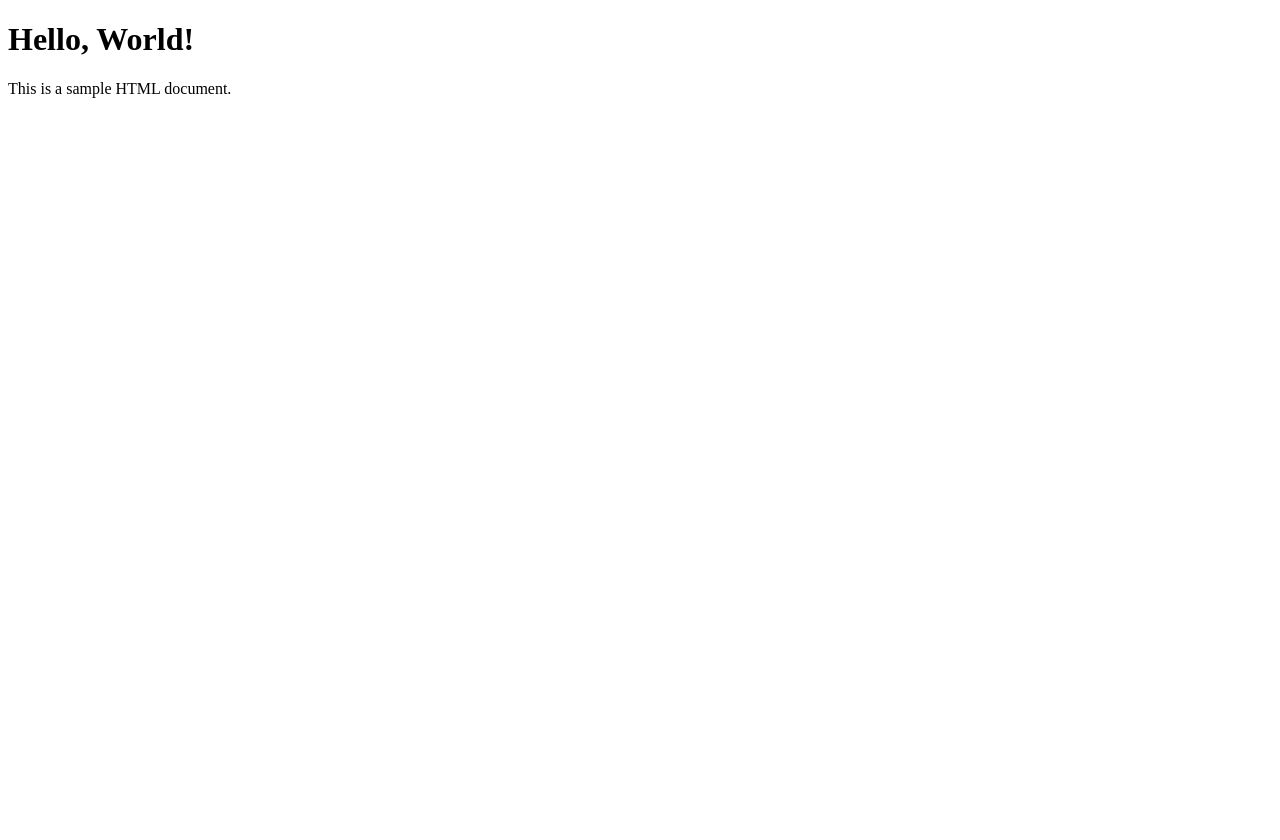
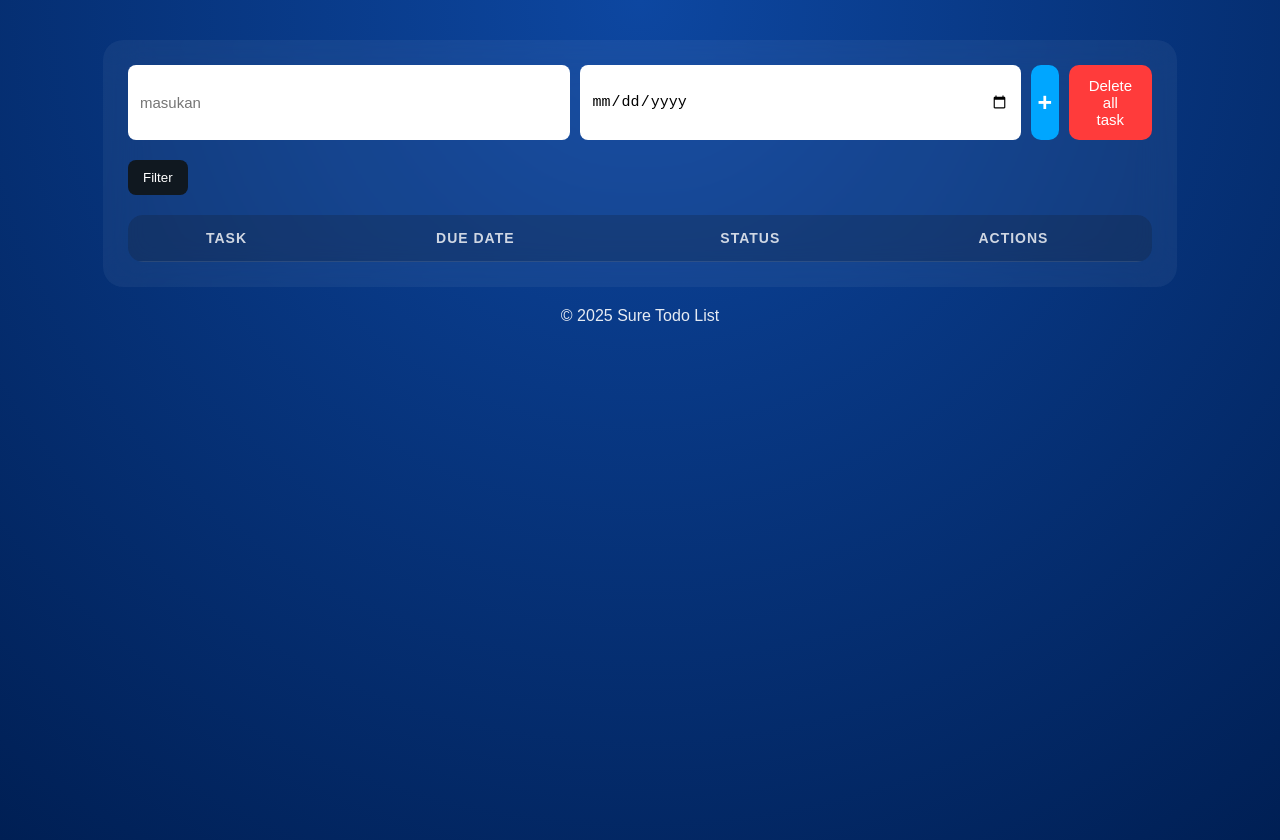
Before and after one commit to Rik315/CodingCamp-10Nov25-sure, a plain HTML site: page index.html in a window 1280 px wide. Before the commit the page ends 800 px from the top, so only its background shows below. Drawn offline with Linux system fonts and the light colour scheme.

Commit message:
update mini project

```diff
--- /dev/null
+++ b/css/style.css
@@ -0,0 +1,115 @@
+body {
+    margin: 0;
+    padding: 0;
+    font-family: Arial, sans-serif;
+    background: radial-gradient(circle at top, #0d47a1, #001f54);
+    height: 100vh;
+    color: white;
+}
+
+.container {
+    width: 80%;
+    margin: auto;
+    margin-top: 40px;
+    background: rgba(255,255,255,0.05);
+    border-radius: 20px;
+    padding: 25px;
+    backdrop-filter: blur(20px);
+}
+
+.input-row {
+    display: flex;
+    gap: 10px;
+    margin-bottom: 20px;
+}
+
+input {
+    padding: 12px;
+    border-radius: 8px;
+    border: none;
+    outline: none;
+    font-size: 15px;
+    width: 100%;
+}
+
+#addBtn {
+    background: #00a6ff;
+    width: 50px;
+    border: none;
+    border-radius: 10px;
+    cursor: pointer;
+    font-size: 25px;
+    color: white;
+    font-weight: bold;
+}
+
+#deleteAll {
+    background-color: #ff3b3b;
+    color: white;
+    padding: 12px 20px;
+    border-radius: 10px;
+    border: none;
+    cursor: pointer;
+    font-size: 15px;
+}
+
+
+
+
+
+
+#filterBtn {
+    margin-bottom: 20px;
+    background: #101820;
+    color: white;
+    padding: 10px 15px;
+    border: none;
+    border-radius: 8px;
+    cursor: pointer;
+}
+
+table {
+    width: 100%;
+    border-collapse: collapse;
+    background: rgba(20,20,20,0.2);
+    border-radius: 15px;
+    overflow: hidden;
+}
+
+th, td {
+    padding: 15px;
+    border-bottom: 1px solid rgba(255,255,255,0.1);
+}
+
+th {
+    font-size: 14px;
+    letter-spacing: 1px;
+    opacity: 0.8;
+}
+
+.status-badge {
+    padding: 7px 15px;
+    border-radius: 20px;
+    font-size: 14px;
+}
+
+.pending { background: #ffbf00; color: black; }
+.complete { background: #2ecc71; color: black; }
+
+.btn {
+    padding: 7px 15px;
+    border: none;
+    border-radius: 10px;
+    color: white;
+    cursor: pointer;
+    margin-right: 6px;
+}
+
+.completeBtn { background: #2ecc71; }
+.deleteBtn { background: #ff3b3b; }
+
+footer {
+    text-align: center;
+    margin-top: 20px;
+    opacity: 0.9;
+}
--- a/index.html
+++ b/index.html
@@ -1,14 +1,42 @@
 <!DOCTYPE html>
 <html lang="en">
 <head>
-    <meta charset="UTF-8">
-    <meta name="viewport" content="width=device-width, initial-scale=1.0">
-    <title>Document</title>
+<meta charset="UTF-8">
+<meta name="viewport" content="width=device-width, initial-scale=1.0">
+<title>Todo list</title>
+<link rel="stylesheet" href="css/style.css">
 </head>
+<body>
 
-<body>
-    <h1>Hello, World!</h1>
-    <p>This is a sample HTML document.</p>
+<div class="container">
+
+    <div class="input-row">
+        <input type="text" id="taskInput" placeholder="masukan">
+        <input type="date" id="dueDate">
+        <button id="addBtn">+</button>
+        <button id="deleteAll">Delete all task</button>
+    </div>
+
+    <button id="filterBtn">Filter</button>
+
+
+    <table>
+        <thead>
+            <tr>
+                <th>TASK</th>
+                <th>DUE DATE</th>
+                <th>STATUS</th>
+                <th>ACTIONS</th>
+            </tr>
+        </thead>
+        <tbody id="taskList"></tbody>
+    </table>
+</div>
+
+<footer>
+    © 2025 Sure Todo List
+</footer>
+
+<script src="js/script.js"></script>
 </body>
-
 </html>
--- /dev/null
+++ b/js/script.js
@@ -0,0 +1,62 @@
+const taskInput = document.getElementById("taskInput");
+const dueDate = document.getElementById("dueDate");
+const addBtn = document.getElementById("addBtn");
+const deleteAllBtn = document.getElementById("deleteAll");
+const taskList = document.getElementById("taskList");
+
+let tasks = [];
+
+addBtn.addEventListener("click", () => {
+    if (!taskInput.value || !dueDate.value) {
+        alert("Please fill in the fields!");
+        return;
+    }
+
+    tasks.push({
+        name: taskInput.value,
+        date: dueDate.value,
+        status: "Pending"
+    });
+
+    taskInput.value = "";
+    dueDate.value = "";
+
+    renderTasks();
+});
+
+function renderTasks() {
+    taskList.innerHTML = "";
+
+    tasks.forEach((task, index) => {
+        const row = document.createElement("tr");
+
+        row.innerHTML = `
+            <td>${task.name}</td>
+            <td>${new Date(task.date).toLocaleDateString("en-US", { month: "short", day: "numeric", year: "numeric" })}</td>
+            <td><span class="status-badge ${task.status === "Pending" ? "pending" : "complete"}">${task.status}</span></td>
+            <td>
+                <button class="btn completeBtn" onclick="completeTask(${index})">Complete</button>
+                <button class="btn deleteBtn" onclick="deleteTask(${index})">Delete</button>
+            </td>
+        `;
+
+        taskList.appendChild(row);
+    });
+}
+
+function completeTask(index) {
+    tasks[index].status = "Complete";
+    renderTasks();
+}
+
+function deleteTask(index) {
+    tasks.splice(index, 1);
+    renderTasks();
+}
+
+deleteAllBtn.addEventListener("click", () => {
+    if (confirm("Are you sure you want to delete all tasks?")) {
+        tasks = [];
+        renderTasks();
+    }
+});
```
